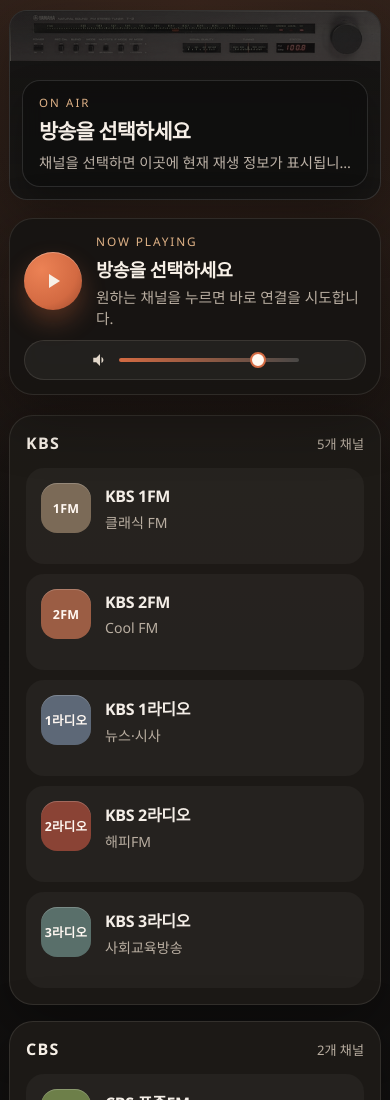
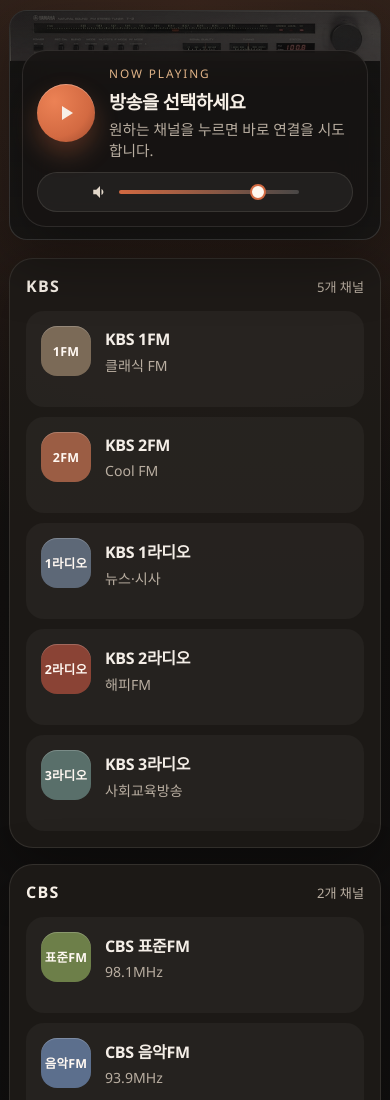
Before and after one commit to ducklove/fm_radio, a plain HTML site: page index.html in a window 390 px wide. Shown: the top 1100 px of the page. Drawn offline with nearby package versions, Linux system fonts and the light colour scheme.

Commit message:
Embed player card inside hero banner

```diff
--- a/index.html
+++ b/index.html
@@ -71,7 +71,7 @@
                 linear-gradient(180deg, rgba(18, 17, 16, 0.92), rgba(18, 17, 16, 0.74)),
                 #2a2623;
             margin-bottom: 18px;
-            min-height: 240px;
+            min-height: 300px;
         }
 
         .site-banner {
@@ -83,61 +83,21 @@
             filter: saturate(0.8) sepia(0.18) contrast(1.02);
         }
 
-        .hero-status {
+        .hero-player-wrap {
             position: absolute;
             left: 24px;
             right: 24px;
             bottom: 24px;
-            max-width: 420px;
-            border-radius: 18px;
-            border: 1px solid rgba(255, 255, 255, 0.12);
-            background: rgba(12, 12, 12, 0.62);
-            box-shadow: 0 18px 34px rgba(0, 0, 0, 0.28);
-            backdrop-filter: blur(10px);
-        }
-
-        .hero-status-body {
-            padding: 18px 20px;
-        }
-
-        .hero-status-label {
-            display: block;
-            color: #dfb287;
-            font-size: 0.72rem;
-            letter-spacing: 0.18em;
-            text-transform: uppercase;
-            margin-bottom: 10px;
-        }
-
-        .hero-status-name {
-            font-size: clamp(1.3rem, 2vw, 1.9rem);
-            font-weight: 700;
-            letter-spacing: -0.04em;
-            color: #f5eee6;
-            line-height: 1.1;
-        }
-
-        .hero-status-meta {
-            margin-top: 8px;
-            color: #bdb3a8;
-            font-size: 0.9rem;
-            white-space: nowrap;
-            overflow: hidden;
-            text-overflow: ellipsis;
         }
 
         .player-bar {
-            position: sticky;
-            top: 12px;
-            z-index: 10;
             display: grid;
             grid-template-columns: auto minmax(0, 1fr) auto;
             gap: 16px;
             align-items: center;
             padding: 16px 18px;
-            margin-bottom: 20px;
             border-radius: var(--radius-lg);
-            background: rgba(23, 20, 18, 0.9);
+            background: rgba(23, 20, 18, 0.78);
             border: 1px solid var(--line);
             box-shadow: var(--shadow);
             backdrop-filter: blur(14px);
@@ -416,25 +376,20 @@
 
             .hero-visual {
                 border-radius: 18px;
-                min-height: 190px;
+                min-height: 230px;
             }
 
-            .hero-status {
+            .hero-player-wrap {
                 left: 12px;
                 right: 12px;
                 bottom: 12px;
-                max-width: none;
-            }
-
-            .hero-status-body {
-                padding: 14px 16px;
             }
 
             .player-bar {
                 grid-template-columns: 1fr;
                 align-items: stretch;
                 gap: 12px;
-                padding: 14px;
+                padding: 14px 14px;
             }
 
             .player-subtext {
@@ -469,15 +424,7 @@
     <div class="page-shell">
         <section class="hero-visual" aria-label="튜너 이미지와 상태 창">
             <img class="site-banner" src="t2.png" alt="Yamaha Natural Sound FM Stereo Tuner T-2 전면 패널">
-            <div class="hero-status">
-                <div class="hero-status-body">
-                    <span class="hero-status-label">On Air</span>
-                    <div class="hero-status-name" id="heroNowStation">방송을 선택하세요</div>
-                    <div class="hero-status-meta" id="heroNowMeta">채널을 선택하면 이곳에 현재 재생 정보가 표시됩니다.</div>
-                </div>
-            </div>
-        </section>
-
+            <div class="hero-player-wrap">
                 <section class="player-bar" aria-label="현재 재생 플레이어">
                     <div class="player-main">
                         <button class="btn-play-main" id="btnPlay" type="button" aria-label="재생 또는 일시정지" onclick="togglePlay()">
@@ -495,6 +442,8 @@
                         <svg viewBox="0 0 24 24" aria-hidden="true"><path d="M3 9v6h4l5 5V4L7 9H3zm13.5 3c0-1.77-1.02-3.29-2.5-4.03v8.05c1.48-.73 2.5-2.25 2.5-4.02z"></path></svg>
                         <input type="range" class="volume-slider" id="volumeSlider" min="0" max="100" value="80" aria-label="볼륨" oninput="setVolume(this.value)">
                     </label>
+                </section>
+            </div>
         </section>
 
         <main>
@@ -556,8 +505,6 @@
         const playIcon = document.getElementById("playIcon");
         const nowStation = document.getElementById("nowStation");
         const playerSubtext = document.getElementById("playerSubtext");
-        const heroNowStation = document.getElementById("heroNowStation");
-        const heroNowMeta = document.getElementById("heroNowMeta");
 
         let currentStation = null;
         let isPlaying = false;
@@ -689,8 +636,6 @@
             stationElement.classList.add("active", "loading");
             currentStation = station;
             nowStation.textContent = station.name;
-            heroNowStation.textContent = station.name;
-            heroNowMeta.textContent = `${station.desc} 스트림에 연결 중입니다.`;
             playerSubtext.textContent = `${station.desc} 스트림에 연결 중입니다.`;
             applyStationTheme(station);
 
@@ -704,8 +649,6 @@
             } catch (error) {
                 stationElement.classList.remove("loading");
                 nowStation.textContent = `${station.name} 연결 실패`;
-                heroNowStation.textContent = `${station.name} 연결 실패`;
-                heroNowMeta.textContent = "스트림 응답을 받지 못했습니다.";
                 playerSubtext.textContent = "스트림 응답이 없거나 브라우저 정책 때문에 재생이 차단되었습니다.";
                 console.error(error);
             }
@@ -717,18 +660,15 @@
             if (isPlaying) {
                 audio.pause();
                 isPlaying = false;
-                heroNowMeta.textContent = `${currentStation.name} 재생을 일시정지했습니다.`;
                 playerSubtext.textContent = `${currentStation.name} 재생을 일시정지했습니다.`;
             } else {
                 audio.play().then(() => {
                     isPlaying = true;
-                    heroNowMeta.textContent = `${currentStation.name} 재생 중입니다.`;
                     playerSubtext.textContent = `${currentStation.name} 재생 중입니다.`;
                     updatePlayButton();
                     updateActiveStation();
                 }).catch(() => {
                     isPlaying = false;
-                    heroNowMeta.textContent = "브라우저가 재생을 차단했습니다. 다시 시도해 주세요.";
                     playerSubtext.textContent = "브라우저가 재생을 차단했습니다. 다시 시도해 주세요.";
                     updatePlayButton();
                 });
@@ -786,8 +726,6 @@
             updatePlayButton();
             updateActiveStation();
             if (currentStation) {
-                heroNowStation.textContent = currentStation.name;
-                heroNowMeta.textContent = `${currentStation.name} 재생 중입니다.`;
                 playerSubtext.textContent = `${currentStation.name} 재생 중입니다.`;
             }
         });
```
Lines whose indentation alone changed are shown as unchanged.
